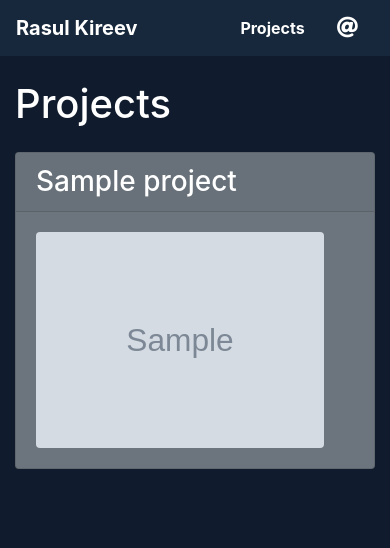
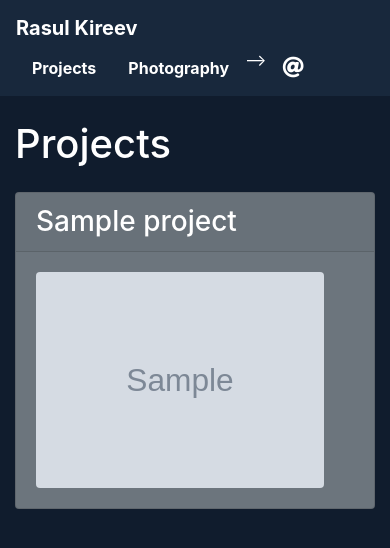
Before and after one commit to rasulkireev/django-personal-website, a Django app: page /projects/ in a window 390 px wide. Shown: the top 548 px of the page. Run offline with Django 3.2, Linux system fonts and the light colour scheme; tables that the repository leaves empty hold one stand-in row (values such as "Sample post"); grey boxes marked "Sample" are stand-in pictures; some libraries are stand-ins or nearby versions.

Commit message:
Final Changes

```diff
--- a/projects/models.py
+++ b/projects/models.py
@@ -5,7 +5,7 @@ from autoslug import AutoSlugField
 
 class Project(models.Model):
     title = models.CharField(max_length=200)
-    link = models.CharField(max_length=200, blank=True)
+    homeurl = models.CharField(max_length=200, blank=True)
     slug = AutoSlugField(populate_from='title', unique_with='title')
     description = tinymce_models.HTMLField()
     cover = models.ImageField(upload_to='project-images/')
--- a/pw/settings/dev.py
+++ b/pw/settings/dev.py
@@ -1,4 +1,4 @@
 from pw.settings.base import *
 
 ### Do not forget to set the environment settings variable to this file (on the server)
-###### export DJANGO_SETTINGS_MODULE = pw.settings.dev
+###### export DJANGO_SETTINGS_MODULE=pw.settings.dev
--- a/templates/base.html
+++ b/templates/base.html
@@ -8,13 +8,11 @@
     <meta name="viewport" content="width=device-width, initial-scale=1, shrink-to-fit=no">
 
     <!-- Bootstrap CSS -->
-    <link href="https://fonts.googleapis.com/css?family=Montserrat" rel="stylesheet">
-    <link rel="stylesheet" href="{% static 'css/bootstrap.min.css' %}">
+    <!-- <link href="https://fonts.googleapis.com/css?family=Montserrat" rel="stylesheet"> -->
+    <!-- <link rel="stylesheet" href="{% static 'css/bootstrap.min.css' %}"> -->
+    <link rel="stylesheet" href="https://use.fontawesome.com/releases/v5.8.2/css/all.css" integrity="sha384-oS3vJWv+0UjzBfQzYUhtDYW+Pj2yciDJxpsK1OYPAYjqT085Qq/1cq5FLXAZQ7Ay" crossorigin="anonymous">
+    <link rel="stylesheet" href="https://stackpath.bootstrapcdn.com/bootstrap/4.3.1/css/bootstrap.min.css" integrity="sha384-ggOyR0iXCbMQv3Xipma34MD+dH/1fQ784/j6cY/iJTQUOhcWr7x9JvoRxT2MZw1T" crossorigin="anonymous">
     <link rel="stylesheet" href="{% static 'css/main.css' %}">
-    <link rel="stylesheet" href="https://use.fontawesome.com/releases/v5.8.2/css/all.css" integrity="sha384-oS3vJWv+0UjzBfQzYUhtDYW+Pj2yciDJxpsK1OYPAYjqT085Qq/1cq5FLXAZQ7Ay" crossorigin="anonymous">
-    <!-- <link rel="stylesheet" href="{% static 'css/page.css' %}"> -->
-    <!-- <link rel="stylesheet" href="https://stackpath.bootstrapcdn.com/bootstrap/4.3.1/css/bootstrap.min.css" integrity="sha384-ggOyR0iXCbMQv3Xipma34MD+dH/1fQ784/j6cY/iJTQUOhcWr7x9JvoRxT2MZw1T" crossorigin="anonymous"> -->
-
 
     <title>rasulkireev</title>
   </head>
@@ -25,7 +23,7 @@
         <a class="navbar-brand" href="/"><b>Rasul Kireev</b></a>
         <ul class="nav justify-content-end">
             <li class="nav-item"><a class="nav-link" href={% url 'project-list' %}><b>Projects</b></a></li>
-            <!-- <li class="nav-item"><a class="nav-link" href=""><b>Blog</b></a></li> -->
+            <li class="nav-item"><a class="nav-link" href="photos.rasulkireev.com"><b>Photography</b></a></li> -->
             <li class="nav-item"><a class="nav-link" href="mailto:kireevr1996@gmail.com"><i class="fas fa-at fa-lg"></i></a></li>
             </li>
         </ul>
@@ -39,13 +37,13 @@
 
 <!-- Optional JavaScript -->
     <!-- jQuery first, then Popper.js, then Bootstrap JS -->
-    <script src="{% static 'js/jquery.slim.min.js' %}"></script>
-    <script src="{% static 'js/popper.min.js' %}"></script>
-    <script src="{% static 'js/bootstrap.min.js' %}"></script>
+    <!-- <script src="{% static 'js/jquery.slim.min.js' %}"></script> -->
+    <!-- <script src="{% static 'js/popper.min.js' %}"></script> -->
+    <!-- <script src="{% static 'js/bootstrap.min.js' %}"></script> -->
     <!-- Online CDN Vesrions -->
-    <!-- <script src="https://code.jquery.com/jquery-3.3.1.slim.min.js" integrity="sha384-q8i/X+965DzO0rT7abK41JStQIAqVgRVzpbzo5smXKp4YfRvH+8abtTE1Pi6jizo" crossorigin="anonymous"></script> -->
-    <!-- <script src="https://cdnjs.cloudflare.com/ajax/libs/popper.js/1.14.7/umd/popper.min.js" integrity="sha384-UO2eT0CpHqdSJQ6hJty5KVphtPhzWj9WO1clHTMGa3JDZwrnQq4sF86dIHNDz0W1" crossorigin="anonymous"></script> -->
-    <!-- <script src="https://stackpath.bootstrapcdn.com/bootstrap/4.3.1/js/bootstrap.min.js" integrity="sha384-JjSmVgyd0p3pXB1rRibZUAYoIIy6OrQ6VrjIEaFf/nJGzIxFDsf4x0xIM+B07jRM" crossorigin="anonymous"></script> -->
+    <script src="https://code.jquery.com/jquery-3.3.1.slim.min.js" integrity="sha384-q8i/X+965DzO0rT7abK41JStQIAqVgRVzpbzo5smXKp4YfRvH+8abtTE1Pi6jizo" crossorigin="anonymous"></script>
+    <script src="https://cdnjs.cloudflare.com/ajax/libs/popper.js/1.14.7/umd/popper.min.js" integrity="sha384-UO2eT0CpHqdSJQ6hJty5KVphtPhzWj9WO1clHTMGa3JDZwrnQq4sF86dIHNDz0W1" crossorigin="anonymous"></script>
+    <script src="https://stackpath.bootstrapcdn.com/bootstrap/4.3.1/js/bootstrap.min.js" integrity="sha384-JjSmVgyd0p3pXB1rRibZUAYoIIy6OrQ6VrjIEaFf/nJGzIxFDsf4x0xIM+B07jRM" crossorigin="anonymous"></script>
 
   </body>
 </html>
--- a/templates/projects/home.html
+++ b/templates/projects/home.html
@@ -7,11 +7,11 @@
     {% for project in object_list %}
 
     <div class="card text-white bg-secondary mb-3">
-      <a class="h3 card-header text-decoration-none text-white" href="{{ project.link }}" target=”_blank”>{{ project.title }}</a>
-      <div class="card-body row">
-        <div class="col-auto"><img class="img-fluid project rounded" src="{{ project.cover.url}}" alt="{{ project.title }}"></div>
-        <div class="col-lg-auto"><p class="card-text">{{ project.description | safe }}</p></div>
-      </div>
+      <a class="h3 card-header text-decoration-none text-white" href="{{ project.homeurl }}" target=”_blank”>{{ project.title }}</a>
+        <div class="card-body row">
+          <div class="col-md-2"><img class="img-fluid project rounded" src="{{ project.cover.url}}" alt="{{ project.title }}"></div>
+          <div class="col-md-8"><p class="card-text">{{ project.description | safe }}</p></div>
+        </div>
     </div>
 
     {% endfor %}
```
Also changed, not shown: projects/migrations/0008_auto_20190709_0208.py (added).
